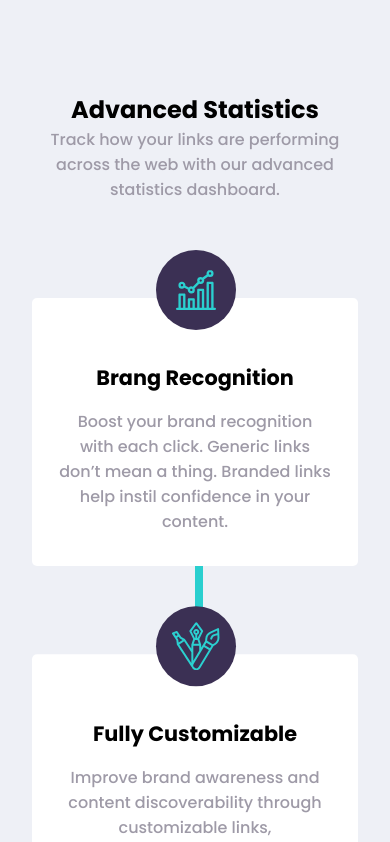
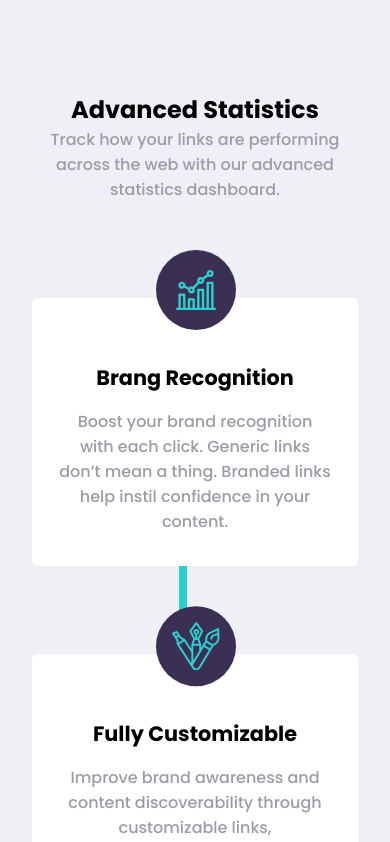
Before and after one commit to ok3dotdev/shortly, a React (Create React App) app: page / in a window 390 px wide. Shown: the part 1500-2342 px from the top of the page. Built offline with nearby package versions, Linux system fonts and the light colour scheme.

Commit message:
update header links

```diff
--- a/src/App.css
+++ b/src/App.css
@@ -25,6 +25,11 @@ header {
   font-size: 0.93rem;
   font-weight: 700;
   color: var(--grayish-violet);
+  cursor: pointer;
+}
+
+.links:hover {
+  color: var(--dark-violet);
 }
 
 nav {
@@ -498,7 +503,7 @@ form a {
     width: 0.5rem;
     background-color: var(--cyan);
     z-index: 100;
-    left: 50%;
+    left: 45%;
   }
 
   /* BOOST */
```
